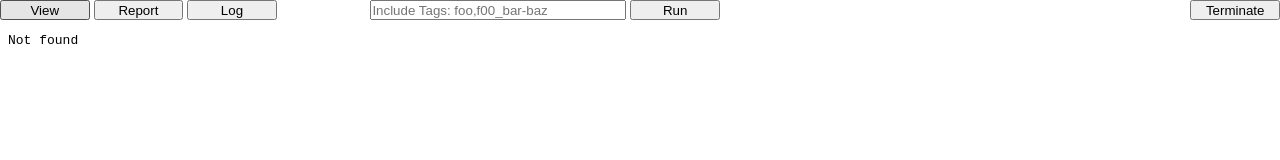
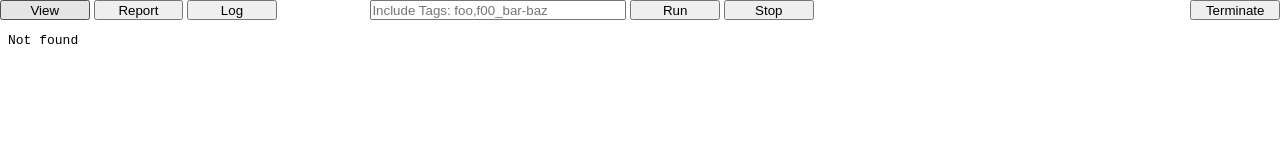
Before and after one commit to matejc/rf-novnc, a plain HTML site: page index.html in a window 1280 px wide. Drawn offline with Linux system fonts and the light colour scheme.

Commit message:
refactor: remove the need for extra port and add nginx infront

```diff
--- a/index.html
+++ b/index.html
@@ -1,7 +1,7 @@
 <!DOCTYPE html>
 <script type="text/javascript" language="javascript">
 function send(urlvariable) {
-    URL = "http://localhost:10081/" + urlvariable;
+    URL = "/" + urlvariable;
     var xmlhttp = new XMLHttpRequest();
     xmlhttp.open("GET", URL, false);
     xmlhttp.send();
@@ -45,6 +45,7 @@ function send(urlvariable) {
         <span class="uirun">
             <input class="uielement" type="text" id="includeText" placeholder="Include Tags: foo,f00_bar-baz"></input>
             <button class="uielement" type="button" onclick="send('robot?include='+document.getElementById('includeText').value)">Run</button>
+            <button class="uielement" type="button" onclick="send('stop')">Stop</button>
         </span>
         <button class="uielement uileft" type="button" onclick="send('exit')">Terminate</button>
     </div>
```
Also changed, not shown: images/in_action.png, 9 other files.
